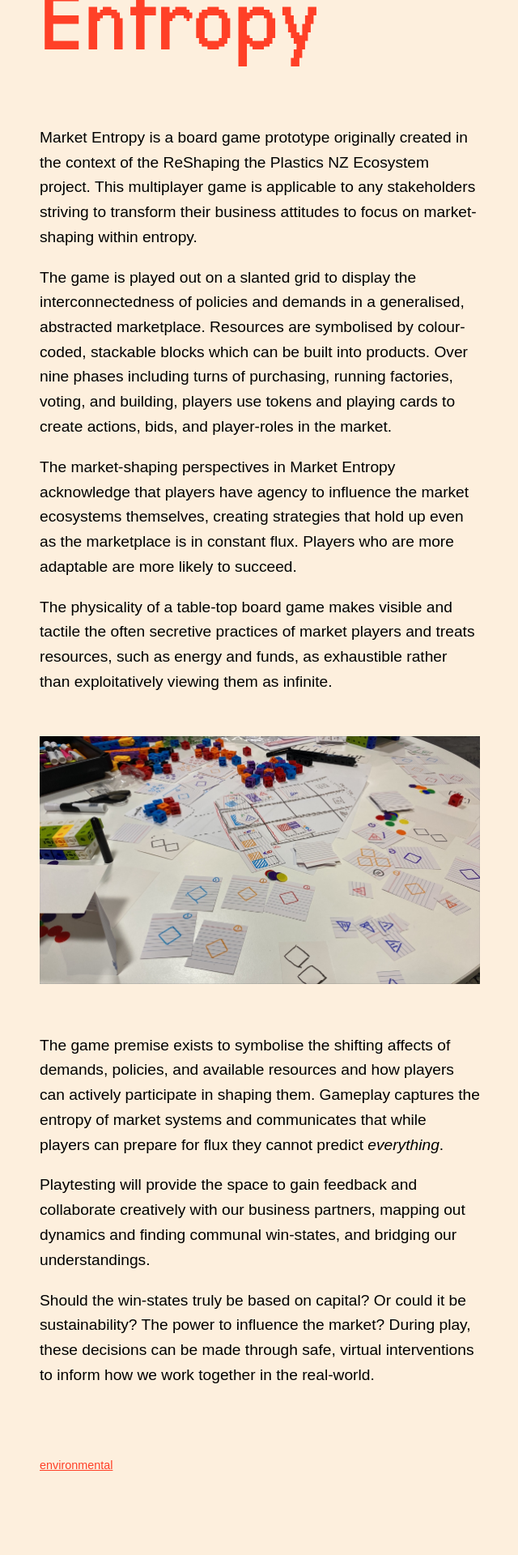
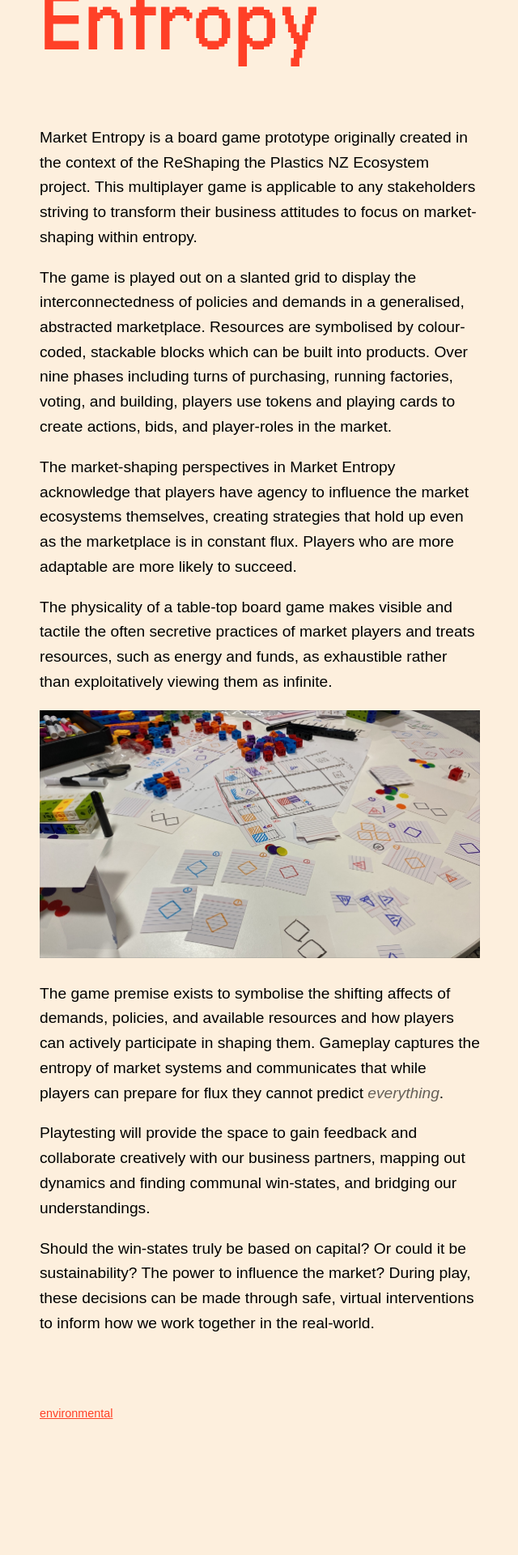
Before and after one commit to debpolson/debpolson.github.io, a Jekyll site: the page built from _posts/2025-08-07-projectMarketEntropy.md, in a window 1280 px wide. Shown: the part 1145-3065 px from the top of the page at 81% size, without its empty margins (319-959 px from the left). Built offline with Jekyll 4.4.1, drawn with Linux system fonts in a browser that asks for light colours; some web fonts are replaced; after the commit the page ends 3001 px from its top, so only the background shows below that.

```diff
--- a/assets/css/workpost.css
+++ b/assets/css/workpost.css
@@ -142,7 +142,6 @@ main {
 .post-content img {
   width: 100%;
   height: auto;
-  margin: 2rem 0;
 }
 
 /* Tags */
@@ -157,3 +156,22 @@ main {
   text-decoration: underline;
   font-size: 0.9rem;
 }
+
+.post-content a {
+  color: #ff4027;
+}
+
+.figure {
+  padding: 0px;
+  margin: 0px;
+  width: 100%;
+}
+
+.figure figcaption {
+  width: 100%;
+}
+
+.post-content em {
+  opacity: 60%;
+  text-align: center;
+}
```
Also changed, not shown: _posts/2025-01-07-projectMDPC.md (+10 -9 lines), assets/Pictures/MDPC/MyDreamPC_Promo_(4).webp (deleted), 3 other files.
